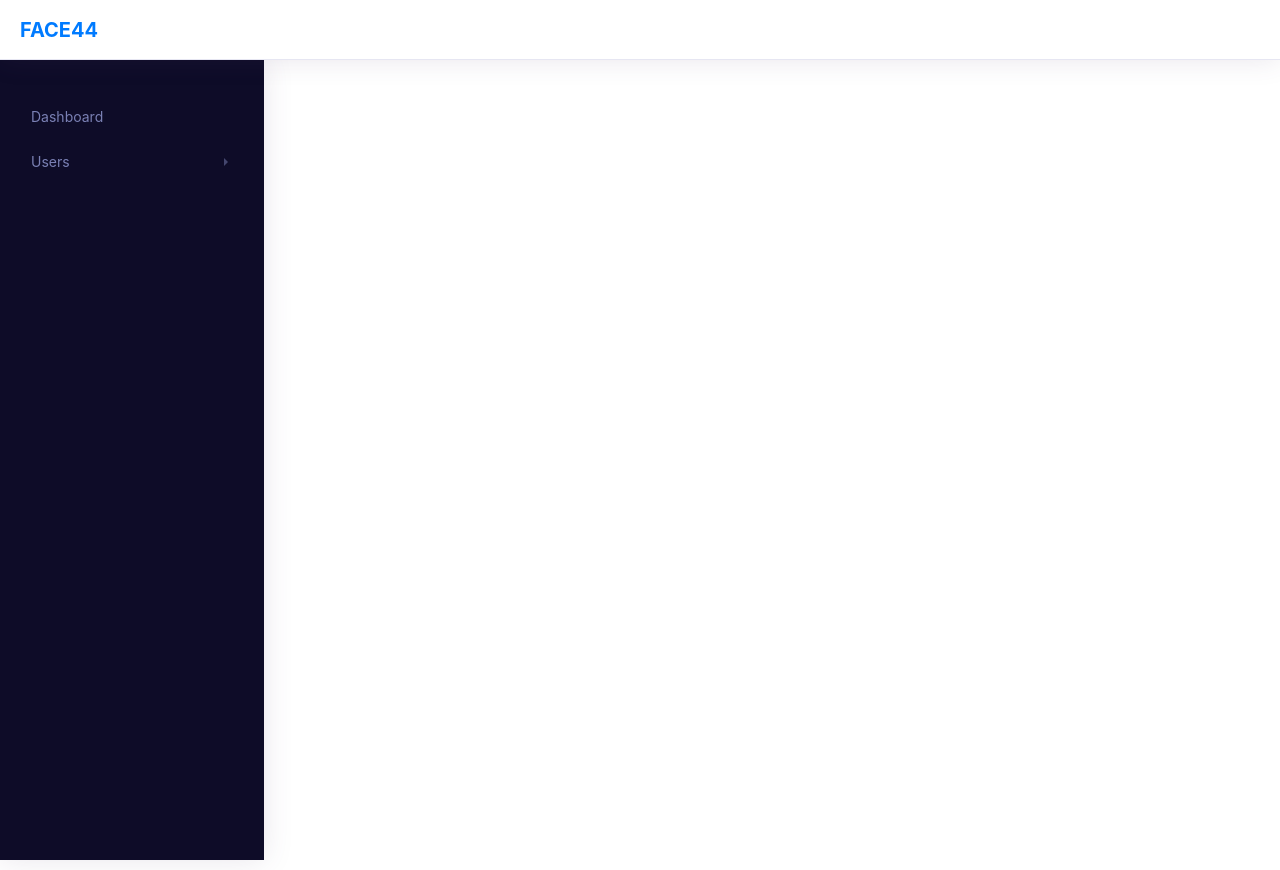
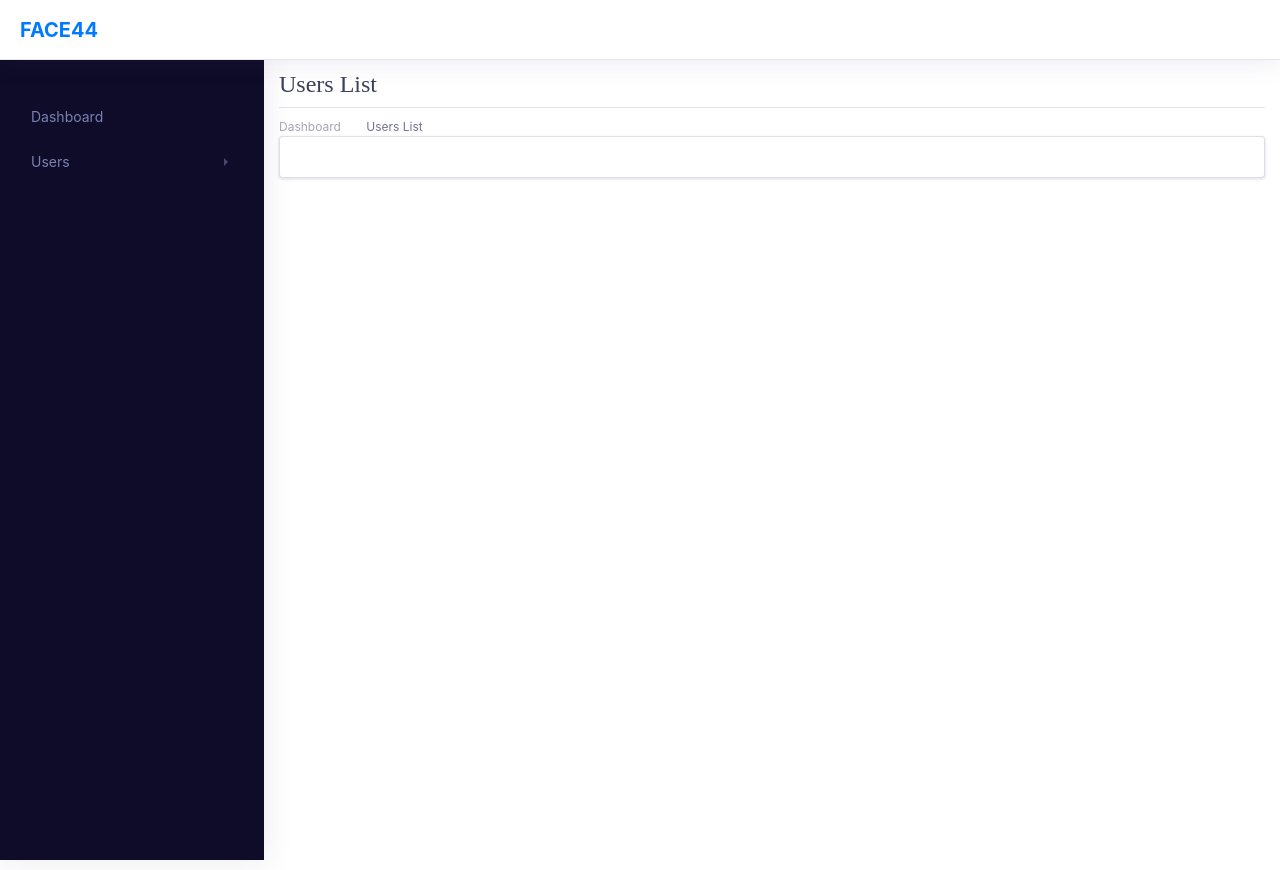
Before and after one commit to waqas61/face44-angular-spa, an Angular app: page /user-list in a window 1280 px wide. Before the commit this address led to /. Built offline with nearby package versions, Linux system fonts and the light colour scheme.

Commit message:
User List

```diff
--- a/src/app/app-routing.module.ts
+++ b/src/app/app-routing.module.ts
@@ -2,8 +2,12 @@ import { NgModule } from '@angular/core';
 import { Routes, RouterModule } from '@angular/router';
 
 import { DashboardComponent } from './dashboard/dashboard/dashboard.component';
+import { UserListComponent } from './user/user-list/user-list.component';
 
-const routes: Routes = [{ path: '', component: DashboardComponent }];
+const routes: Routes = [
+			{ path: '', component: DashboardComponent },
+			{ path: 'user-list', component: UserListComponent }
+		];
 
 @NgModule({
   imports: [RouterModule.forRoot(routes)],
--- a/src/app/app.module.ts
+++ b/src/app/app.module.ts
@@ -7,6 +7,7 @@ import { AppComponent } from './app.component';
 import {NgbModule} from '@ng-bootstrap/ng-bootstrap';
 import { LayoutModule } from './layout/layout.module';
 import { DashboardModule } from './dashboard/dashboard.module';
+import { UserModule } from './user/user.module';
 import { BrowserAnimationsModule } from '@angular/platform-browser/animations';
 
 @NgModule({
@@ -19,7 +20,8 @@ import { BrowserAnimationsModule } from '@angular/platform-browser/animations';
     NgbModule,
     LayoutModule,
     BrowserAnimationsModule,
-    DashboardModule
+    DashboardModule,
+    UserModule
   ],
   providers: [],
   bootstrap: [AppComponent]
--- /dev/null
+++ b/src/app/user/user-form.service.ts
@@ -0,0 +1,16 @@
+import { Injectable } from '@angular/core';
+
+
+
+@Injectable()
+export class UserFormService {
+
+  getUserFormModel(){
+
+  }
+
+  getUserForm() {
+
+  }
+
+}
--- /dev/null
+++ b/src/app/user/user-list/user-list.component.html
@@ -0,0 +1,28 @@
+<div class="dashboard-ecommerce">
+    <div class="container-fluid dashboard-content ">
+        <div class="row">
+            <div class="col-xl-12 col-lg-12 col-md-12 col-sm-12 col-12">
+                <div class="page-header">
+                    <h2 class="pageheader-title">Users List </h2>
+                    <div class="page-breadcrumb">
+                      <nav aria-label="breadcrumb">
+                            <ol class="breadcrumb">
+                                <li class="breadcrumb-item"><a href="#" class="breadcrumb-link">Dashboard</a></li>
+                                <li class="breadcrumb-item active" aria-current="page">Users List</li>
+                            </ol>
+                        </nav>
+                    </div>
+                </div>
+            </div>
+        </div>
+
+	    <div class="row">
+	        <div class="col-xl-12 col-lg-12 col-md-12 col-sm-12 col-12">
+	            <div class="card">
+	                <div class="card-body">
+	                </div>
+	            </div>
+	        </div>
+	    </div>
+    </div>
+</div>
--- /dev/null
+++ b/src/app/user/user-list/user-list.component.ts
@@ -0,0 +1,15 @@
+import { Component, OnInit } from '@angular/core';
+
+@Component({
+  selector: 'app-user-list',
+  templateUrl: './user-list.component.html',
+  styleUrls: ['./user-list.component.css']
+})
+export class UserListComponent implements OnInit {
+
+  constructor() { }
+
+  ngOnInit() {
+  }
+
+}
```
Also changed, not shown: src/app/service/api.service.ts (added, +26 -0 lines), src/app/user/user.module.ts (added, +16 -0 lines), src/app/user/user.ts (added, +7 -0 lines), src/app/user/user-list/user-list.component.css (added), 1 other file (tests, documents, lock files or other folders).
